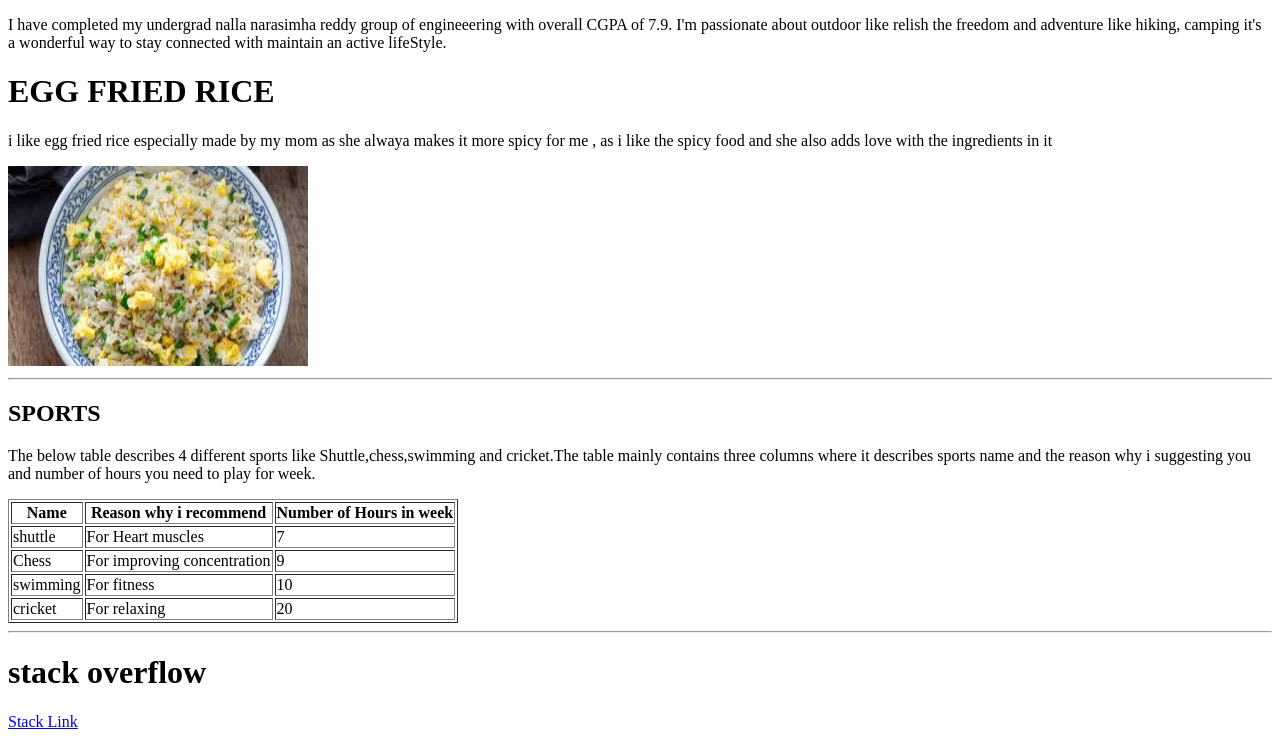
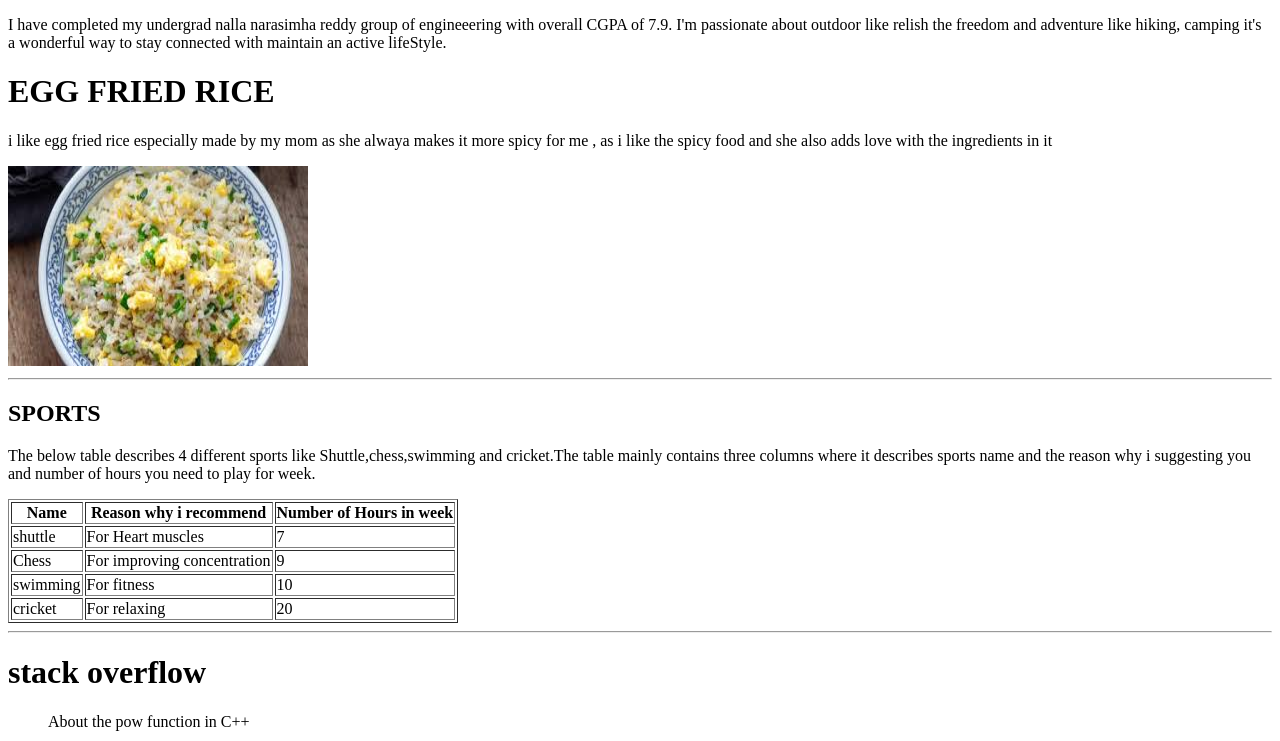
Before and after one commit to 44-563-WebApps-F23/44563-webapps-f23-assignment3-S566484, a plain HTML site: page mystats.html in a window 1280 px wide. Shown: the top 741 px of the page. Drawn offline with Linux system fonts and the light colour scheme.

Commit message:
final commit for mystats
changed blockquote

```diff
--- a/mystats.html
+++ b/mystats.html
@@ -39,7 +39,7 @@
     </table>
     <hr>
     <h1>stack overflow</h1>
-    <blockquote cite = "https://stackoverflow.com/questions/41626879/about-the-pow-function-in-c" About the pow function in C++></blockquote>
+    <blockquote cite = "https://stackoverflow.com/questions/41626879/about-the-pow-function-in-c">About the pow function in C++</blockquote>
     <a href="https://stackoverflow.com/questions/41626879/about-the-pow-function-in-c">Stack Link</a>
     <pre>
         @function pow($number, $exponent) {
```
